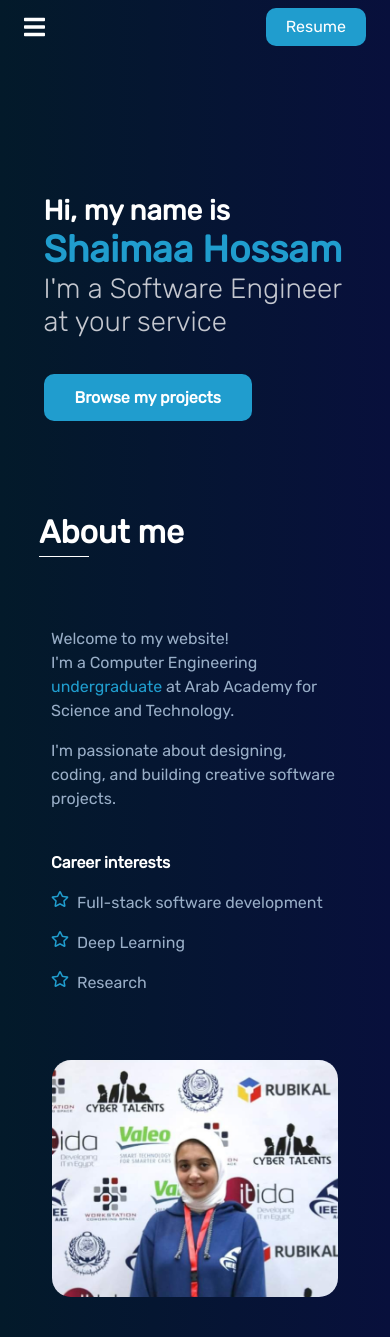
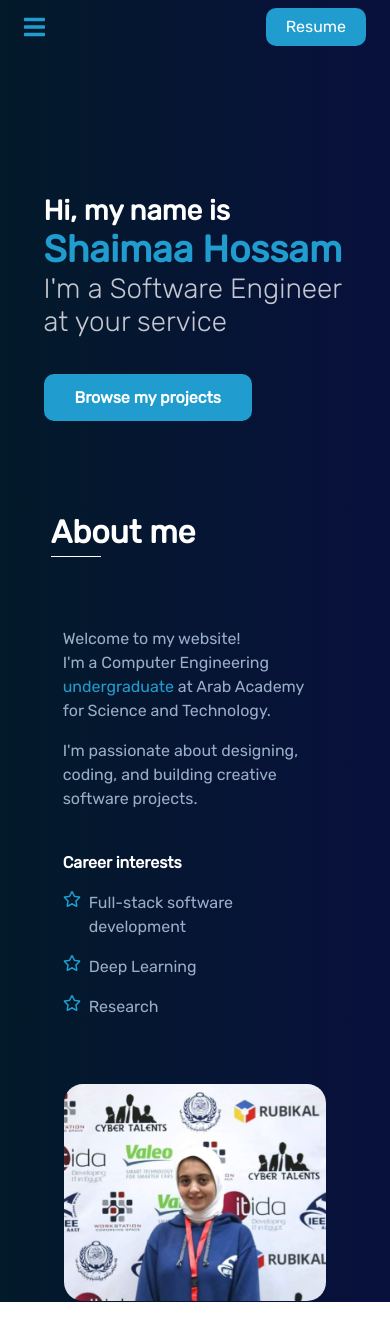
Before and after one commit to ShaimaaHossam/VueJS_Portfolio_Template, a Vue app: page / in a window 390 px wide. After the commit the page ends 1302 px from the top, so only its background shows below. Built offline with nearby package versions, Linux system fonts and the light colour scheme.

Commit message:
Responsive Navbar | AOS

```diff
--- a/package.json
+++ b/package.json
@@ -17,7 +17,9 @@
     "bootstrap-vue": "^2.21.2",
     "core-js": "^3.6.5",
     "vue": "^2.6.11",
-    "vue-aos": "^2.1.0"
+    "aos": "^3.0.0-beta.6",
+    "vue-click-outside": "^1.1.0",
+    "vuex": "^3.6.2"
   },
   "devDependencies": {
     "@vue/cli-plugin-babel": "~4.5.0",
--- a/src/App.vue
+++ b/src/App.vue
@@ -3,8 +3,12 @@
     <LeftSide />
     <RightSide />
       <Navbar />
-      <Hero />
-      <About />
+      <transition name="fade">
+        <Dropdown class="d-md-none" v-if="isMenu"/>
+      </transition>
+
+      <Hero :class="isMenu ? 'blur' : ''"/>
+      <About :class="isMenu ? 'blur' : ''"/>
   </div>
 </template>
 
@@ -14,16 +18,26 @@ import Hero from "./components/Hero.vue";
 import LeftSide from "./components/LeftSide.vue";
 import RightSide from "./components/RightSide.vue";
 import About from "./components/aboutme.vue";
+import Dropdown from "./components/Dropdown.vue";
 export default {
   name: "App",
   components: {
     Navbar,
+    Dropdown,
     Hero,
     About,
     LeftSide,
     RightSide
   },
-};
+  computed: {
+    isMenu(){
+      return this.$store.state.toggleMenu;
+    }
+  },
+  methods: {
+
+  }
+  }
 </script>
 
 <style>
@@ -43,6 +57,15 @@ export default {
   color: #2c3e50;
   scrollbar-width: 50px;
   height: 100%;;
+}
+.blur{
+  opacity: 0.3;
+}
+.fade-enter-active, .fade-leave-active {
+  transition: opacity .5s;
+}
+.fade-enter, .fade-leave-to /* .fade-leave-active below version 2.1.8 */ {
+  opacity: 0;
 }
 .header{
     margin-top: 0;
--- /dev/null
+++ b/src/components/Dropdown.vue
@@ -0,0 +1,50 @@
+<template>
+    <div class="top-0 py-5 w-100 dropdown position-absolute position-fixed">
+      <ul class="list">
+        <a href="#about"><li>About me</li></a>
+        <a href=""><li>Projects</li></a>
+        <a href=""><li>Skills</li></a>
+      </ul>
+    </div>
+</template>
+<script>
+export default {
+  computed: {
+    isMenu() {
+      return this.$store.state.toggleMenu;
+    },
+  },
+  methods: {},
+};
+</script>
+<style scoped>
+.dropdown {
+  background-color: rgb(25, 81, 128);
+  z-index: 10;
+  width: 250px;
+  border: 1px solid transparent;
+  border-bottom-right-radius: 20px;
+  border-bottom-left-radius: 20px;
+  transition: 0.3s;
+}
+.list {
+  margin: 0;
+  padding: 0;
+}
+.btn-contact {
+  color: white;
+  text-decoration: none;
+  border-radius: 10px;
+  background: rgb(32, 157, 206);
+  padding: 7px 20px;
+  transition: 0.5s;
+}
+.btn-contact:hover {
+  color: white;
+  cursor: pointer;
+}
+a li {
+  margin-bottom: 20px;
+}
+
+</style>
--- a/src/components/Hero.vue
+++ b/src/components/Hero.vue
@@ -1,5 +1,5 @@
 <template>
-    <div class="mx-4 hero mx-md-0">
+    <div data-aos="fade-down" class="mx-4 hero mx-md-0">
         <div class="d-flex justify-content-center align-content-center flex-column">
             <div class="mx-auto my-auto text-start text">
             <p class="p-0 m-0 text-white display-6 fw-bold">Hi, my name is</p>
--- a/src/components/LeftSide.vue
+++ b/src/components/LeftSide.vue
@@ -1,5 +1,5 @@
 <template>
-  <div>
+  <div data-aos="fade-left">
       <div
       class="bottom-0 d-none d-lg-block ms-5 position-fixed socials position-absolute start-0"
     >
--- a/src/components/Navbar.vue
+++ b/src/components/Navbar.vue
@@ -1,6 +1,6 @@
 <template>
     <div class="navbar d-flex justify-content-between justify-content-lg-around">
-         <fa class="bar ms-4 d-md-none" icon="bars"/>
+         <fa v-click-outside="hide" @click="toggle" :class="isMenu ? 'position-fixed' : ''" class="bar ms-4 d-md-none" icon="bars"/>
         <ul class="links d-none d-md-flex justify-content-around align-content-center">
             <a class="me-4" href="#about"><li>About me</li></a>
             <a class="me-4" href=""><li>Projects</li></a>
@@ -9,13 +9,43 @@
         <a class="btn-contact me-4 ">Resume</a>
     </div>
 </template>
+<script>
+import ClickOutside from 'vue-click-outside'
+export default{
+
+    computed: {
+    isMenu(){
+      return this.$store.state.toggleMenu;
+    }
+  },
+  mounted () {
+    // prevent click outside event with popupItem.
+    this.popupItem = this.$el
+  },
+  methods: {
+      toggle(){
+          this.$store.commit('toggle');
+      },
+      hide(){
+          this.$store.commit('hide');
+      }
+  },
+   directives: {
+    ClickOutside
+  }
+}
+</script>
 <style>
 ul{
     list-style: none;
 }
 .bar{
-    color:rgb(255, 255, 255);
+    color:rgb(32, 157, 206);
     font-size: 24px;
+    z-index: 11;
+}
+.bar:hover{
+    cursor: pointer;
 }
 .btn-contact{
     color: white;
--- a/src/components/aboutme.vue
+++ b/src/components/aboutme.vue
@@ -1,5 +1,5 @@
 <template>
-  <div id="about" class="mx-0 hero about">
+  <div data-aos="fade-down" id="about" class="mx-0 hero about">
     <div
       class="d-flex justify-content-between align-content-center flex-column"
     >
@@ -49,8 +49,8 @@
 </template>
 <style scoped>
 .about {
-  padding: 10%;
-  margin-top: 10%;
+  padding: 0 13%;
+  margin-top: 20%;
 }
 .section_header {
   color: rgb(215, 238, 247);
@@ -73,4 +73,5 @@ div img{
   border:1px solid transparent;
   border-radius: 20px;
 }
+
 </style>
--- a/src/main.js
+++ b/src/main.js
@@ -4,21 +4,25 @@ import { BootstrapVue, IconsPlugin } from 'bootstrap-vue'
 
 import 'bootstrap/dist/css/bootstrap.css'
 import 'bootstrap-vue/dist/bootstrap-vue.css'
-import * as VueAos from 'vue-aos'
 import { library } from '@fortawesome/fontawesome-svg-core'
 import { fas } from '@fortawesome/free-solid-svg-icons'
 import { fab } from '@fortawesome/free-brands-svg-icons'
 import { far } from '@fortawesome/free-regular-svg-icons'
 import { FontAwesomeIcon } from '@fortawesome/vue-fontawesome'
+import { store } from './store/store.js';
+import AOS from "aos";
+import "aos/dist/aos.css";
 
 library.add(fas, fab, far)
 
+AOS.init();
 Vue.component('fa', FontAwesomeIcon)
-Vue.use(VueAos)
 Vue.use(BootstrapVue)
 Vue.use(IconsPlugin)
 Vue.config.productionTip = false
 
 new Vue({
+  store,
   render: h => h(App),
+
 }).$mount('#app')
--- /dev/null
+++ b/src/store/store.js
@@ -0,0 +1,19 @@
+import Vue from 'vue'
+import Vuex from 'vuex'
+
+Vue.use(Vuex)
+
+
+export const store = new Vuex.Store({
+    state: {
+        toggleMenu: false,
+    },
+    mutations: {
+        toggle (state) {
+          state.toggleMenu =! state.toggleMenu
+        },
+        hide (state) {
+          state.toggleMenu = false
+        },
+      }
+})
```
Also changed, not shown: 1 other file (tests, documents, lock files or other folders).
